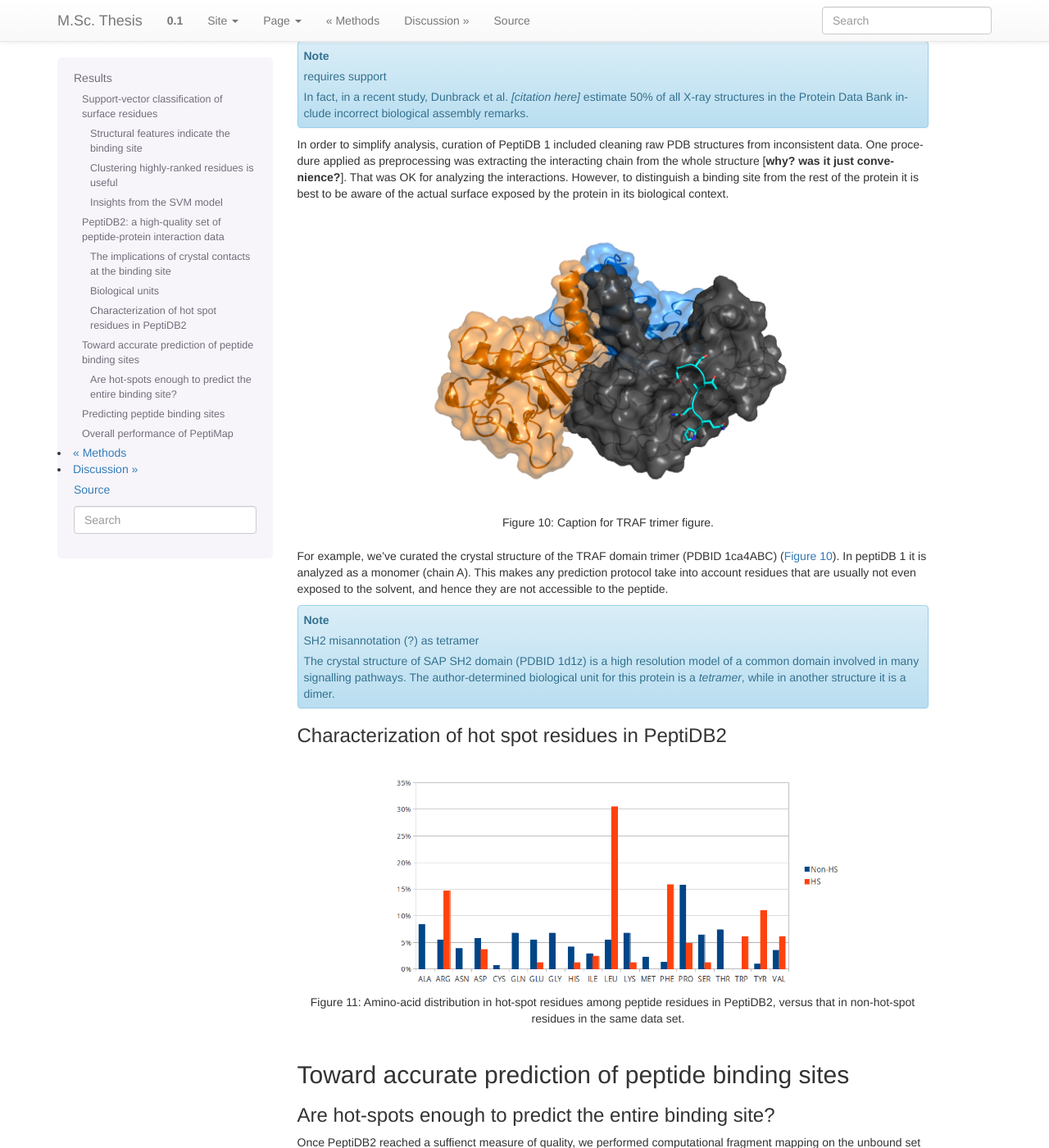
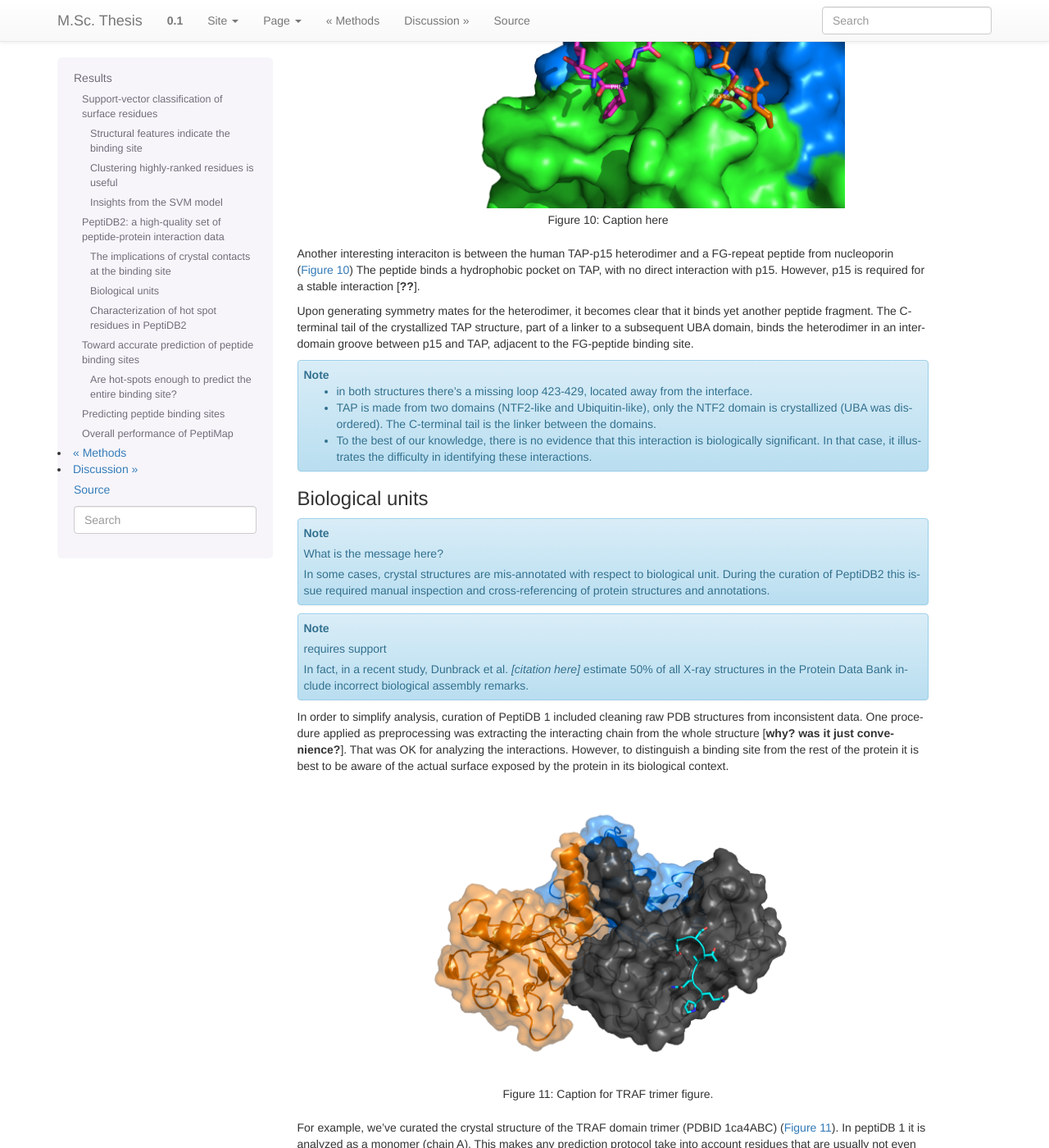
Before and after one commit to assaff/msc-thesis, a Sphinx documentation site: the page built from source/results.rst, in a window 1280 px wide and 1400 px high, scrolled down 7808 px. Shown: the whole window at 82% size. Built offline with Sphinx 7.4.7, drawn with Linux system fonts in a browser that asks for light colours; formulas are drawn with MathJax 3; some of the changed text lies outside the part shown.

Commit message:
results: crystal contact secondary interaction in p15-TAP complex

```diff
--- a/source/results.rst
+++ b/source/results.rst
@@ -424,6 +424,45 @@ studies of proteins, determining whether crystal contacts are
     In other interactions, we noticed symmetry mates of the bound
     receptor possibly stabilizing the peptide in the interface.
 
+.. _fig-cryst-p15tap-1jkg:
+
+.. figure:: _images/fig-cryst-p15tap-1jkg.png
+    :align: center
+    :width: 75%
+    :alt: figure of TAP-p15 complex with FG-repeat peptide
+    :target: http://dx.doi.org/10.1016/S1097-2765(01)00348-3
+
+    Caption here
+
+Another interesting interaciton is between the human TAP-p15
+heterodimer and a FG-repeat peptide from nucleoporin (:num:`Figure
+#fig-cryst-p15tap-1jkg`)
+The peptide binds a hydrophobic pocket on TAP, with no direct
+interaction with p15.
+However, p15 is required for a stable interaction [**??**].
+
+Upon generating symmetry mates for the heterodimer, it becomes clear
+that it binds yet another peptide fragment.
+The C-terminal tail of the crystallized TAP structure, part of a
+linker to a subsequent UBA domain, binds the heterodimer in an
+inter-domain groove between p15 and TAP, adjacent to the FG-peptide
+binding site.
+
+
+.. note::
+
+    - in both structures there's a missing loop 423-429, located away
+      from the interface.
+
+    - TAP is made from two domains (NTF2-like and Ubiquitin-like),
+      only the NTF2 domain is crystallized (UBA was disordered).
+      The C-terminal tail is the linker between the domains.
+
+    - To the best of our knowledge, there is no evidence that this
+      interaction is biologically significant.
+      In that case, it illustrates the difficulty in identifying these
+      interactions.
+
 Biological units
 ~~~~~~~~~~~~~~~~~~~~~~
 
```
Also changed, not shown: source/_images/fig-cryst-p15tap-1jkg.png (added).
